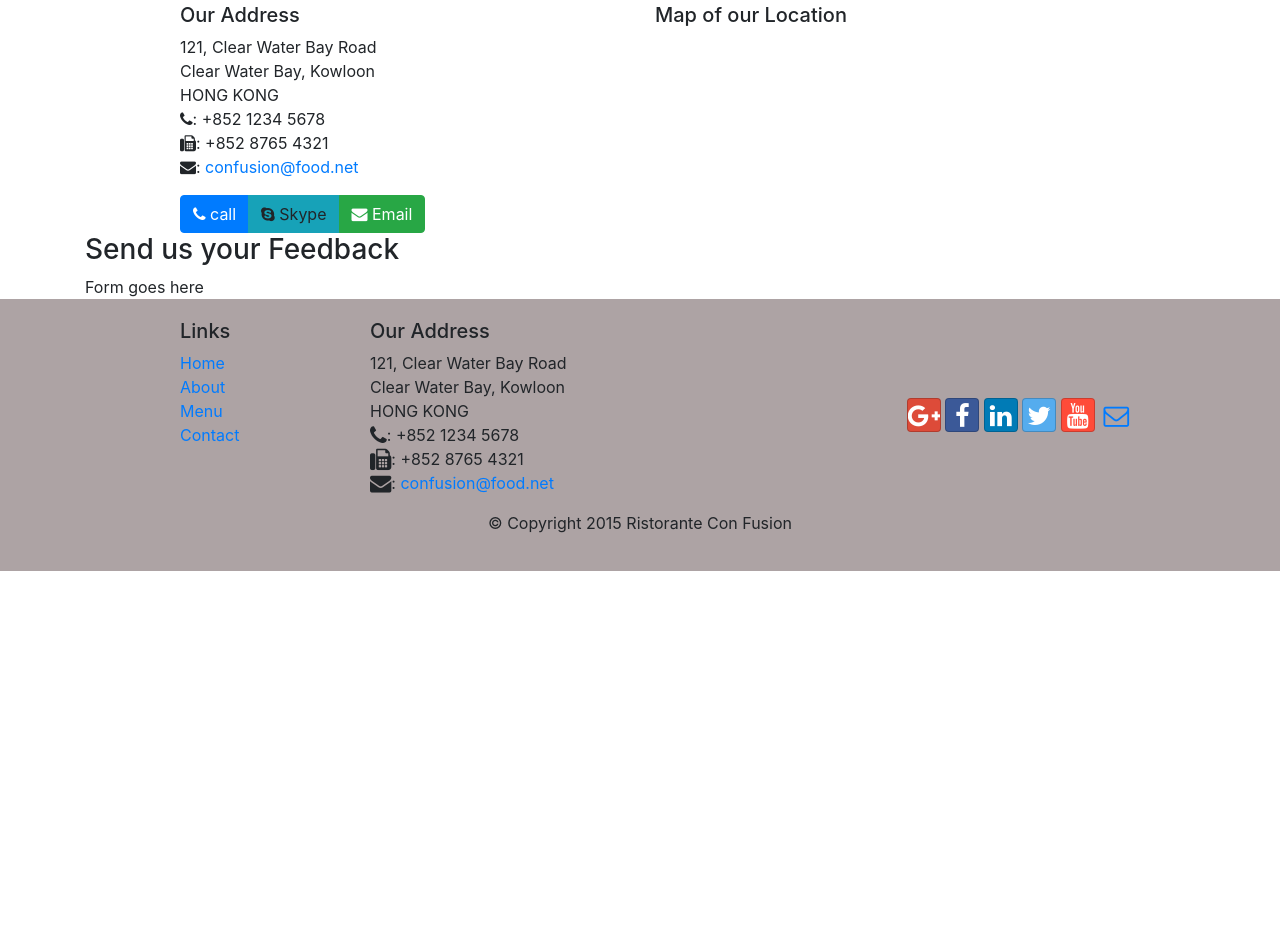
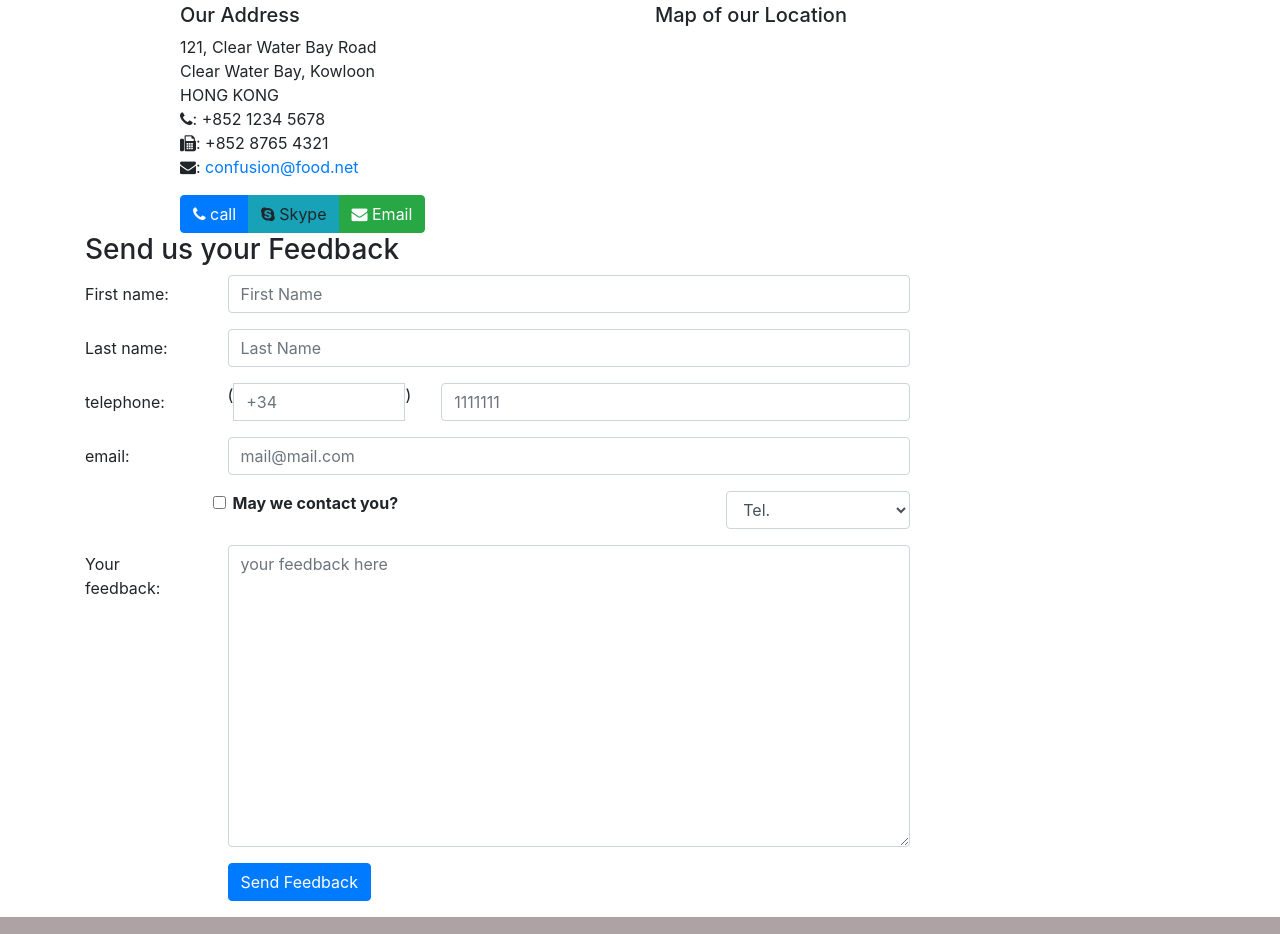
Before and after one commit to aharkergutierrez/ejemploBotonesBootstrap, a website: page contactus.html in a window 1280 px wide. Shown: the part 489-1423 px from the top of the page. Before the commit the page ends 1060 px from the top, so only its background shows below. Drawn offline with nearby package versions, Linux system fonts and the light colour scheme.

Commit message:
Se suben los cambios con formularios de bootstrap

```diff
--- a/contactus.html
+++ b/contactus.html
@@ -117,7 +117,64 @@
                 <h3>Send us your Feedback</h3>
             </div>
             <div class="col-12 col-md-9">
-                Form goes here
+                <form>
+                    <div class="form-group row">
+                        <label for="firstName" class="col-md-2 col-form-label"> First name: </label>
+                        <div class="col-md-10">
+                            <input type="text" class="form-control" id="firstName" name="firstName" placeholder="First Name" />
+                        </div>
+                    </div>
+                    <div class="form-group row">
+                        <label for="lastName" class="col-md-2 col-form-label"> Last name: </label>
+                        <div class="col-md-10">
+                            <input type="text" class="form-control" id="lastName" name="lastName" placeholder="Last Name" />
+                        </div>
+                    </div>
+                    <div class="form-group row">
+                        <label for="telephoneNumber" class="col-md-2 col-form-label"> telephone: </label>
+                        <div class="col-5 col-sm-4 col-md-3">
+                            <div class="input-group">
+                                <div class="input-group-addon">(</div>
+                                <input type="tel" class="form-control" id="areaCode" name="areaCode" placeholder="+34" />
+                                <div class="input-group-addon">)</div>
+                            </div>
+                        </div>
+                        <div class="col-7 col-sm-6 col-md-7">
+                            <input type="tel" class="form-control" id="telephoneNumber" name="telephoneNumber" placeholder="1111111" />
+                        </div>
+                    </div>
+                    <div class="form-group row">
+                        <label for="emailInfo" class="col-md-2 col-form-label"> email: </label>
+                        <div class="col-md-10">
+                            <input type="email" class="form-control" id="emailInfo" name="emailInfo" placeholder="mail@mail.com" />
+                        </div>
+                    </div>
+                    <div class="form-group row">
+                        <div class="form-check col-md-6 offset-md-2">
+                            <label class="form-check-label">
+                                <input type="checkbox" class="form-check-input" name="approve" value="">
+                                <strong>May we contact you?</strong>
+                            </label>
+                        </div>
+                        <div class="col-md-3 offset-md-1">
+                            <select class="form-control">
+                                <option>Tel.</option>
+                                <option>Email</option>
+                            </select>
+                        </div>
+                    </div>
+                    <div class="form-group row">
+                        <label for="feedback" class="col-md-2 col-form-label"> Your feedback: </label>
+                        <div class="col-md-10">
+                            <textarea class="form-control" id="feedback" name="feedback" placeholder="your feedback here" rows="12"></textarea>
+                        </div>
+                    </div>
+                    <div class="form-group row">
+                        <div class="offset-md-2 col-md-10">
+                            <button type="submit" class="btn btn-primary">Send Feedback</button>
+                        </div>
+                    </div>
+                </form>
             </div>
             <div class="col-12 col-md">
             </div>
```
